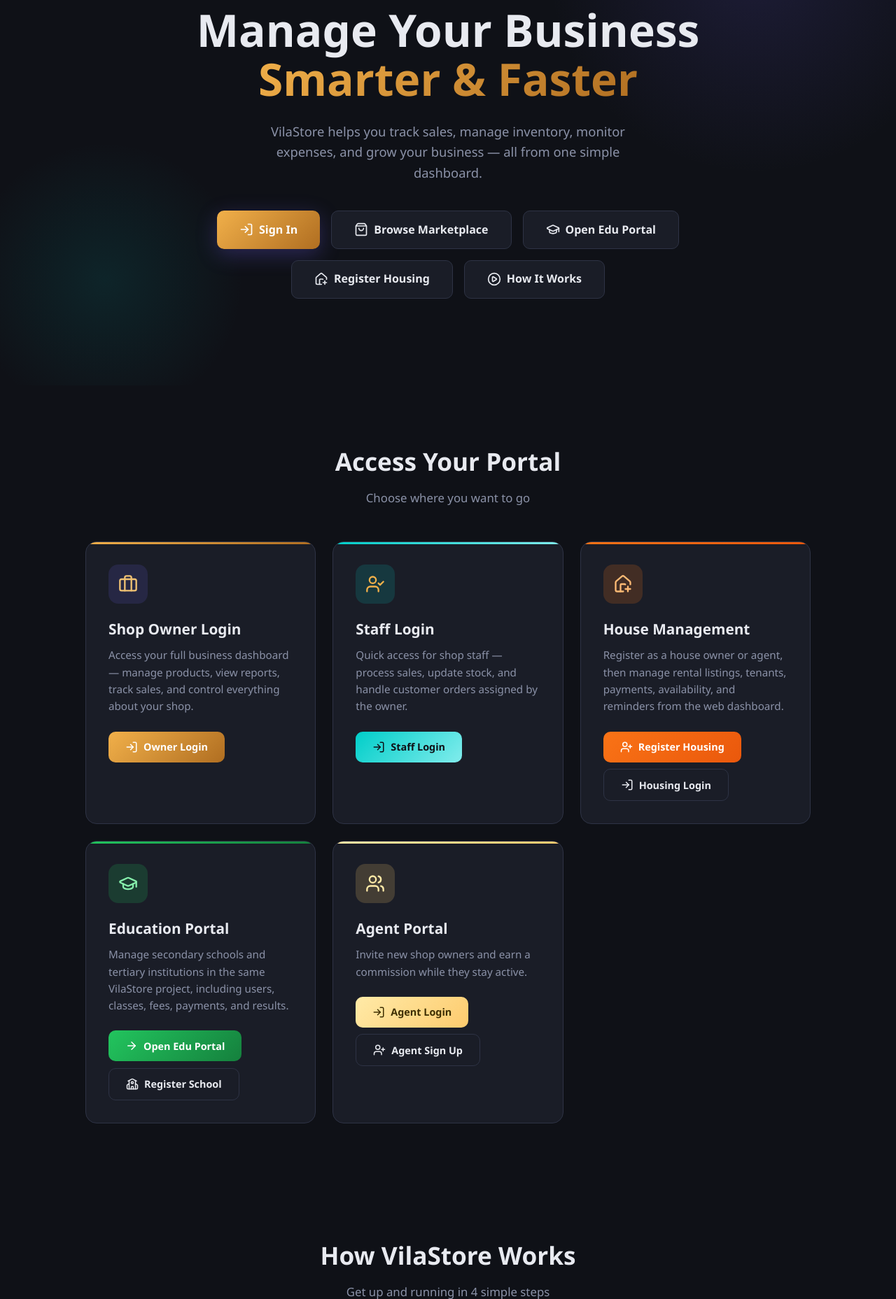
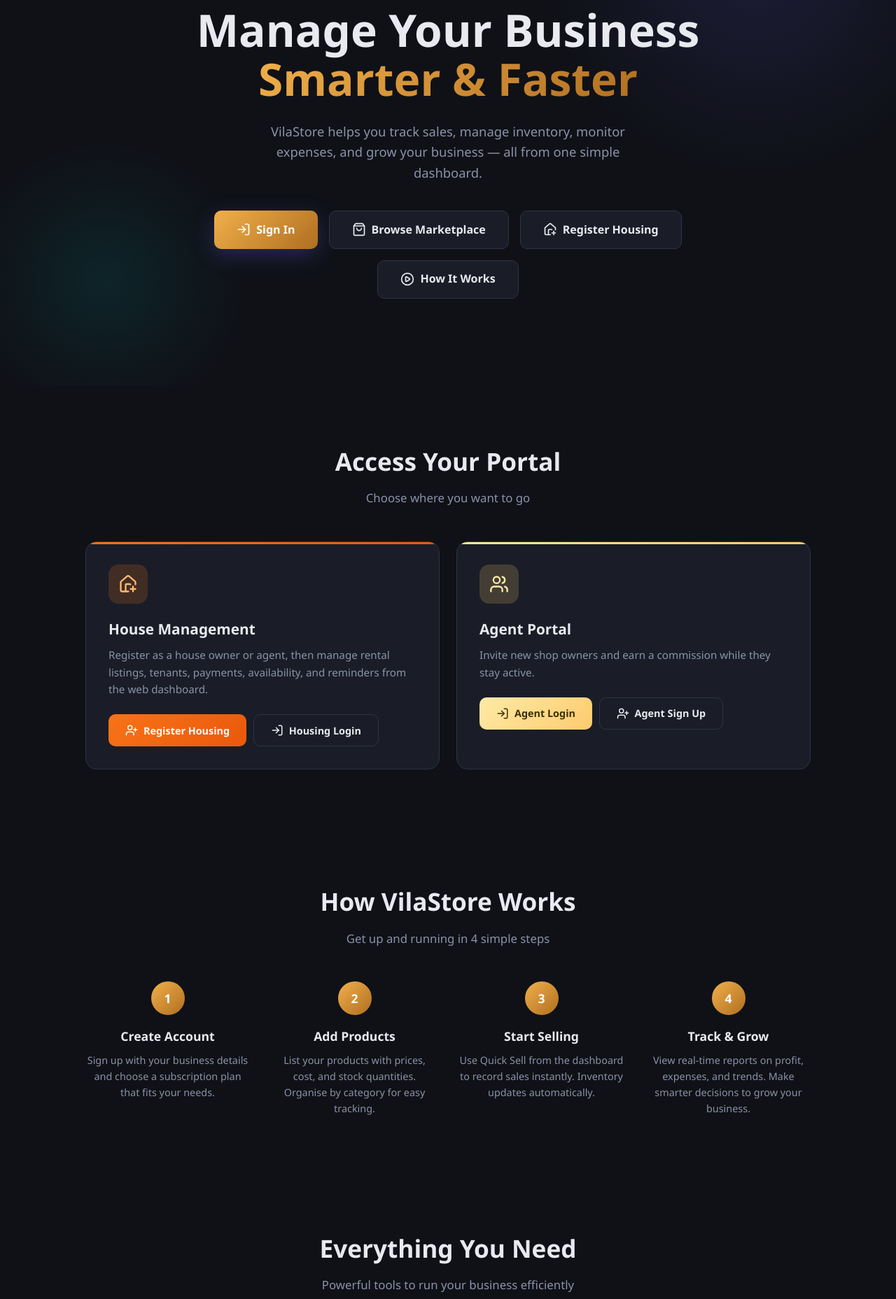
Before and after one commit to nasicobature/vilastore, a Django app: template template/home/home.html in a window 1280 px wide. Shown: the part 249-2106 px from the top of the page at 70% size. Run offline with Django 5.2, Linux system fonts and the light colour scheme; the template is opened without the code that fills it, so the values that code supplies are empty; some libraries are stand-ins or nearby versions.

Commit message:
Clean up landing page portal links

```diff
--- a/template/home/home.html
+++ b/template/home/home.html
@@ -216,7 +216,6 @@
       <div class="hero-buttons">
         <a href="{% url 'login' %}" class="btn-hero"><i data-lucide="log-in" style="width:20px;height:20px;"></i> Sign In</a>
         <a href="{% url 'marketplace' %}" class="btn-secondary"><i data-lucide="shopping-bag" style="width:20px;height:20px;"></i> Browse Marketplace</a>
-        <a href="{% url 'edu:index' %}" class="btn-secondary"><i data-lucide="graduation-cap" style="width:20px;height:20px;"></i> Open Edu Portal</a>
         <a href="{% url 'housing_signup' %}" class="btn-secondary"><i data-lucide="house-plus" style="width:20px;height:20px;"></i> Register Housing</a>
         <a href="#how-it-works" class="btn-secondary"><i data-lucide="play-circle" style="width:20px;height:20px;"></i> How It Works</a>
       </div>
@@ -230,18 +229,6 @@
       <p>Choose where you want to go</p>
     </div>
     <div class="portals-grid">
-      <div class="portal-card owner">
-        <div class="portal-icon"><i data-lucide="briefcase" style="width:28px;height:28px;"></i></div>
-        <h3>Shop Owner Login</h3>
-        <p>Access your full business dashboard &mdash; manage products, view reports, track sales, and control everything about your shop.</p>
-        <a href="{% url 'login' %}" class="portal-btn"><i data-lucide="log-in" style="width:18px;height:18px;"></i> Owner Login</a>
-      </div>
-      <div class="portal-card shopboy">
-        <div class="portal-icon"><i data-lucide="user-check" style="width:28px;height:28px;"></i></div>
-        <h3>Staff Login</h3>
-        <p>Quick access for shop staff &mdash; process sales, update stock, and handle customer orders assigned by the owner.</p>
-        <a href="{% url 'shopboy_login' %}" class="portal-btn"><i data-lucide="log-in" style="width:18px;height:18px;"></i> Staff Login</a>
-      </div>
       <div class="portal-card housing">
         <div class="portal-icon"><i data-lucide="house-plus" style="width:28px;height:28px;"></i></div>
         <h3>House Management</h3>
@@ -250,17 +237,6 @@
           <a href="{% url 'housing_signup' %}" class="portal-btn"><i data-lucide="user-plus" style="width:18px;height:18px;"></i> Register Housing</a>
           <a href="{% url 'login' %}?account_type=housing" class="portal-btn" style="background: transparent;border:1px solid var(--border);color:var(--text);">
             <i data-lucide="log-in" style="width:18px;height:18px;"></i> Housing Login
-          </a>
-        </div>
-      </div>
-      <div class="portal-card edu">
-        <div class="portal-icon"><i data-lucide="graduation-cap" style="width:28px;height:28px;"></i></div>
-        <h3>Education Portal</h3>
-        <p>Manage secondary schools and tertiary institutions in the same VilaStore project, including users, classes, fees, payments, and results.</p>
-        <div style="display:flex;gap:0.6rem;flex-wrap:wrap;">
-          <a href="{% url 'edu:index' %}" class="portal-btn"><i data-lucide="arrow-right" style="width:18px;height:18px;"></i> Open Edu Portal</a>
-          <a href="{% url 'edu:secondary_register' %}" class="portal-btn" style="background: transparent;border:1px solid var(--border);color:var(--text);">
-            <i data-lucide="school" style="width:18px;height:18px;"></i> Register School
           </a>
         </div>
       </div>
```
